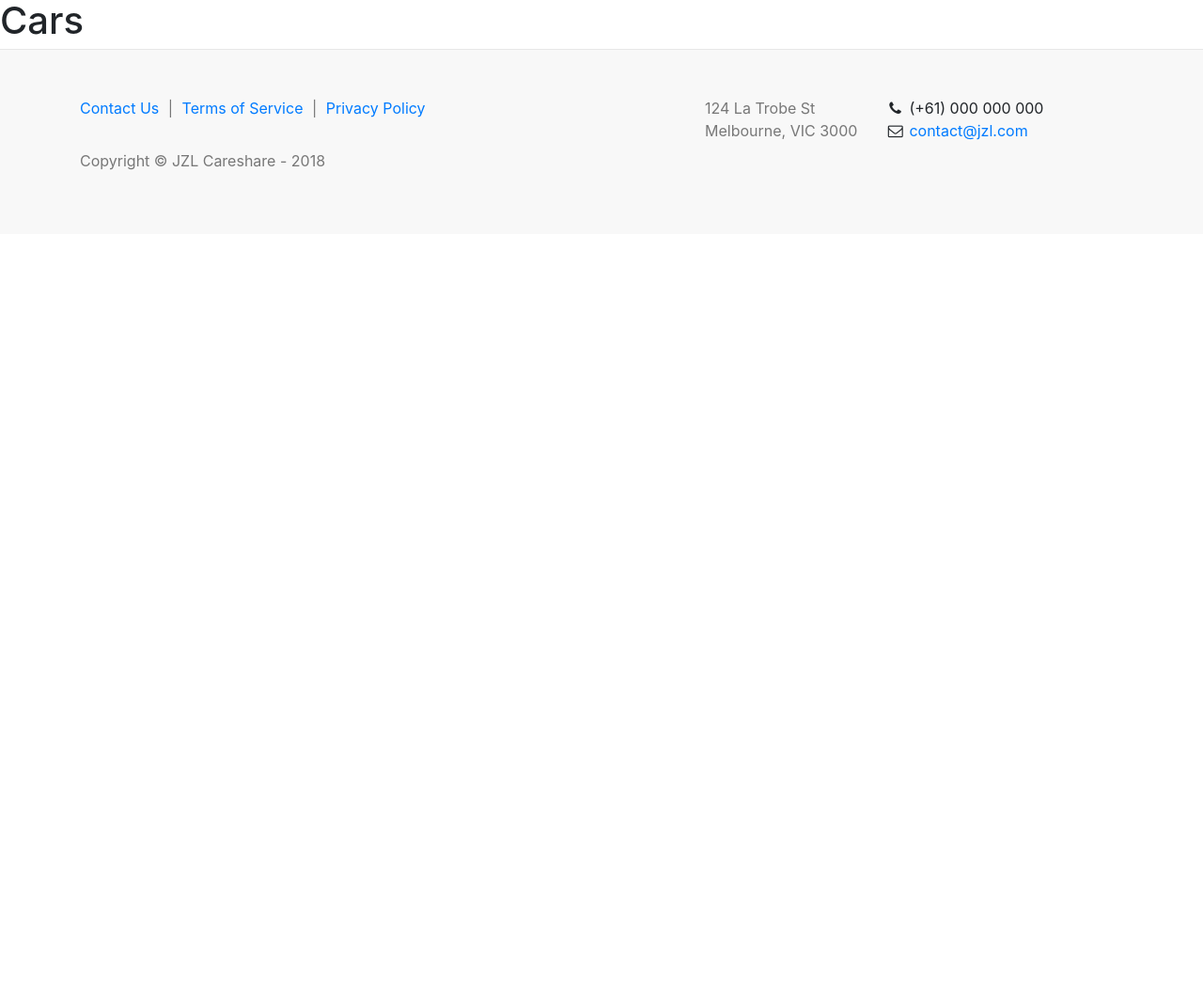
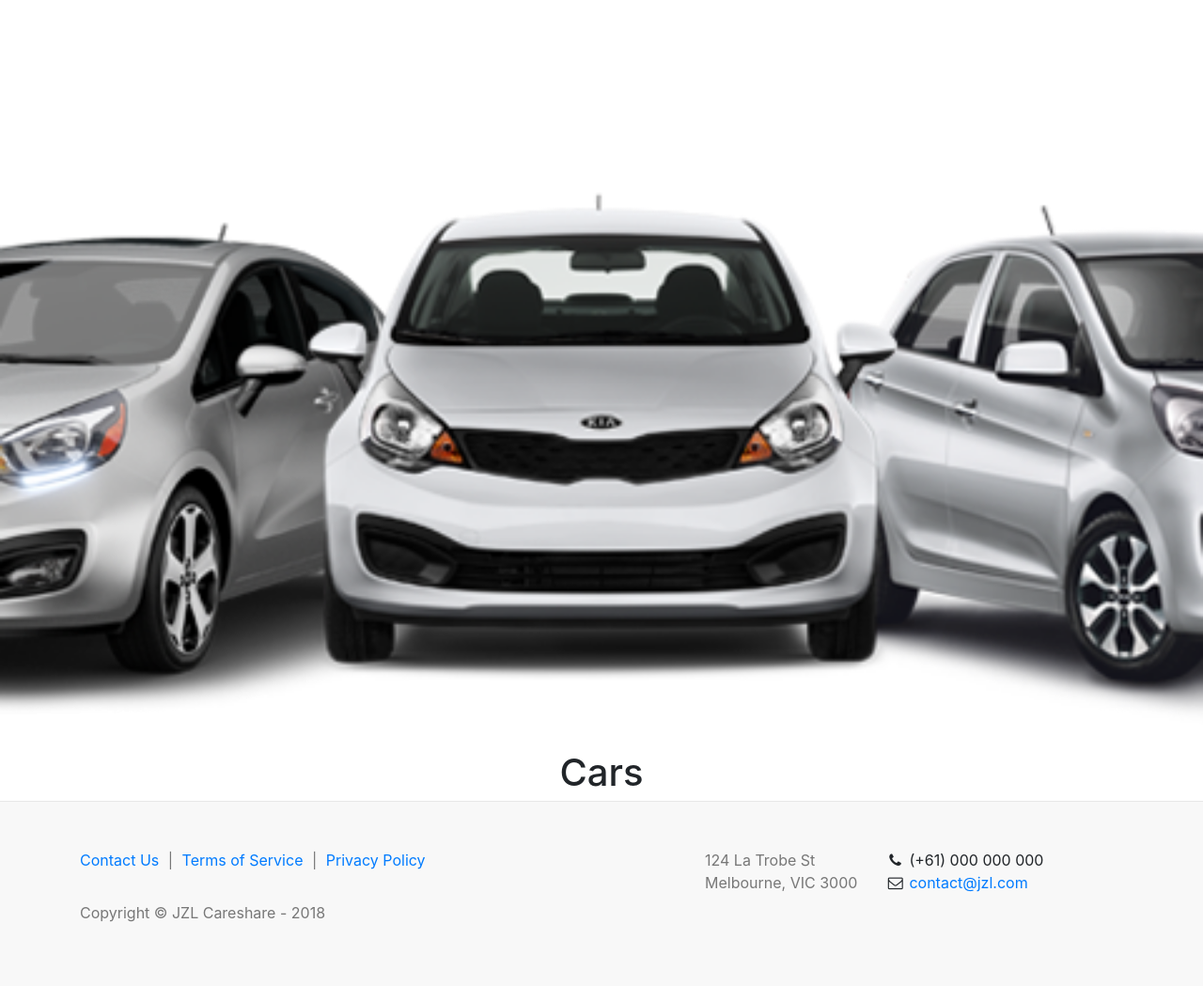
Before and after one commit to joshuahansen/jzl-carshare, a PHP site: template view/cars.php in a window 1280 px wide. Shown: the whole page at 94% size. Before the commit the page ends 181 px from the top, so only its background shows below. Run offline with PHP 8.4, Linux system fonts and the light colour scheme; the template is opened without the code that fills it, so the values that code supplies are empty; some web fonts are replaced.

Commit message:
added banner image to car page

```diff
--- a/view/cars.php
+++ b/view/cars.php
@@ -1 +1,4 @@
-<h1>Cars</h1>
+<div class='container-fluid' id='car-page-img'></div>
+<div class='container text-center'>
+    <h1>Cars</h1>
+</div>
--- a/view/css/style.css
+++ b/view/css/style.css
@@ -125,3 +125,11 @@ footer p {
 .location {
     cursor: pointer;
 }
+#car-page-img {
+    height: 100%;
+    background-image: url('/JZL-carshare/img/car_rental_silde.png');
+    background-position: center;
+    background-size: cover;
+    background-repeat: no-repeat;
+    padding: 150px;
+}
```
Also changed, not shown: img/car_rental_silde.png (added).
